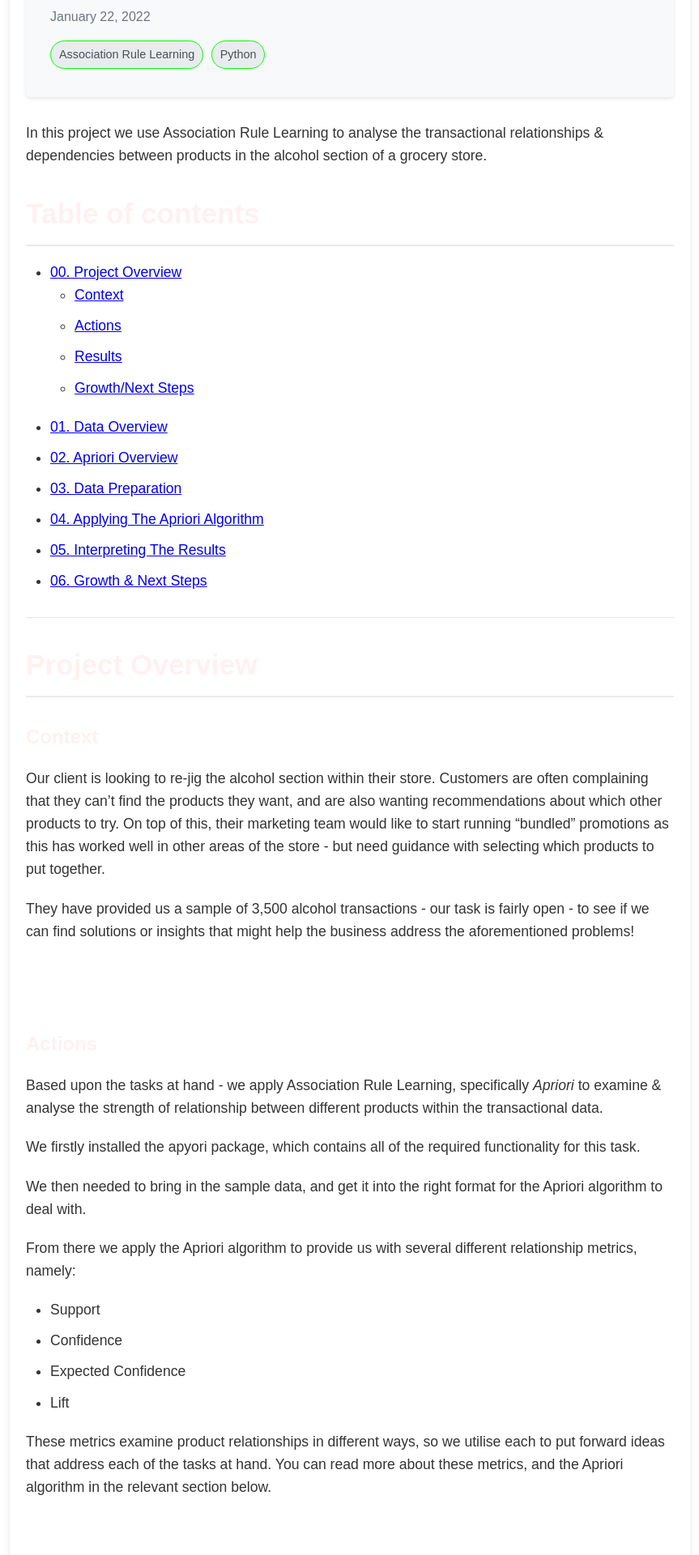
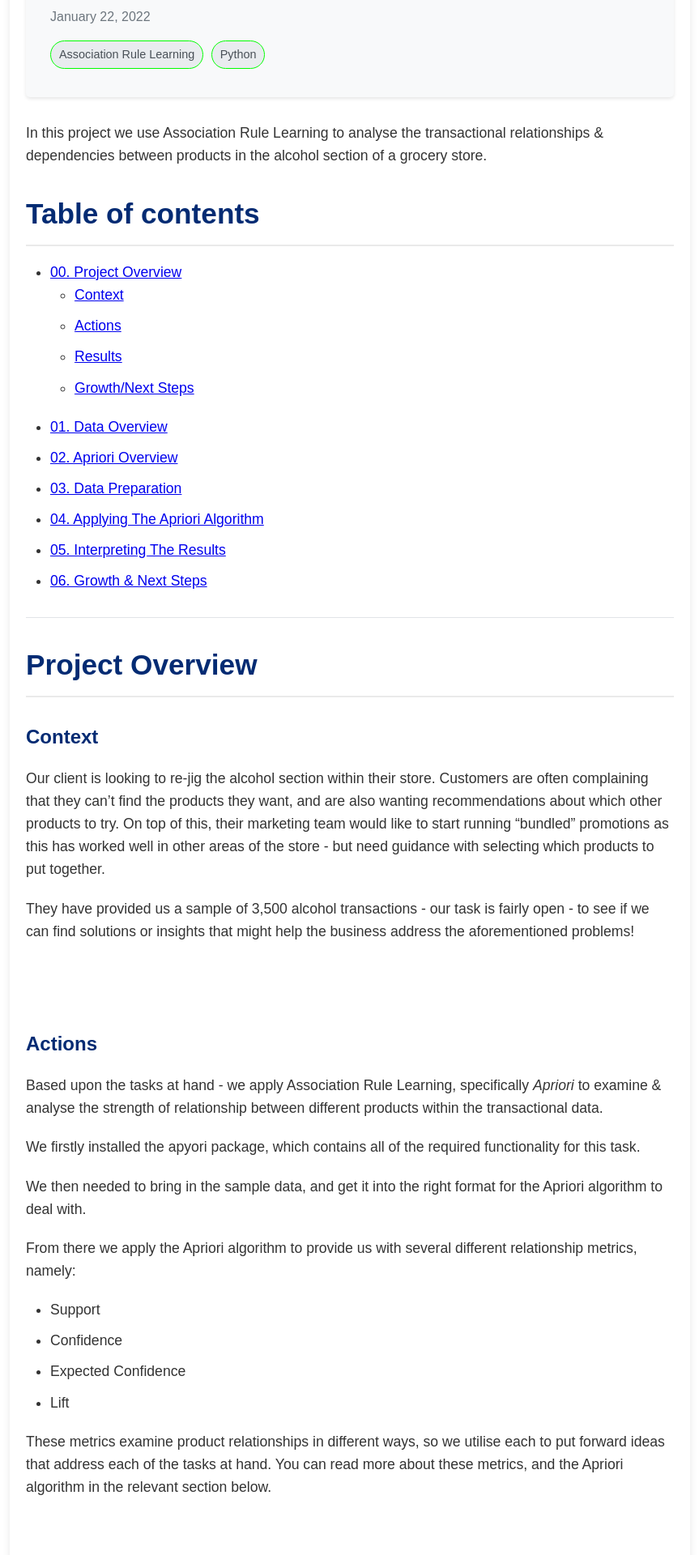
Before and after one commit to IyerS/sundareshiyer.github.io, a Jekyll site: the page built from _posts/2022-01-22-association-rule-learning.md, in a window 1280 px wide. Shown: the part 704-2624 px from the top of the page at 81% size, without its empty margins (208-1071 px from the left). Built offline with Jekyll 4.4.1, drawn with Linux system fonts in a browser that asks for light colours.

Commit message:
Update main.scss

```diff
--- a/assets/css/main.scss
+++ b/assets/css/main.scss
@@ -270,7 +270,7 @@
 .post-content h4, .post-content h5, .post-content h6 {
     margin-top: 30px;
     margin-bottom: 15px;
-    color: #fff1f1;
+    color: #032b73;
 }
 
 .post-content h1 { font-size: 2.2rem; border-bottom: 2px solid #eaeaea; padding-bottom: 10px; }
```
